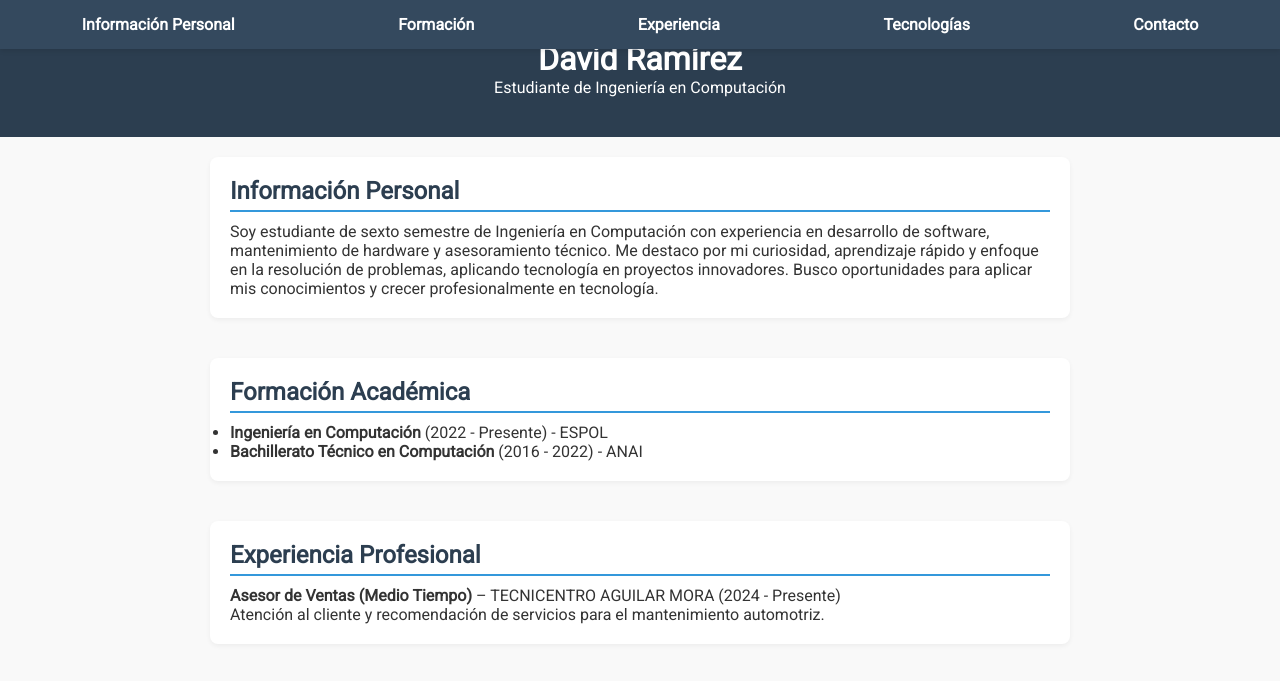
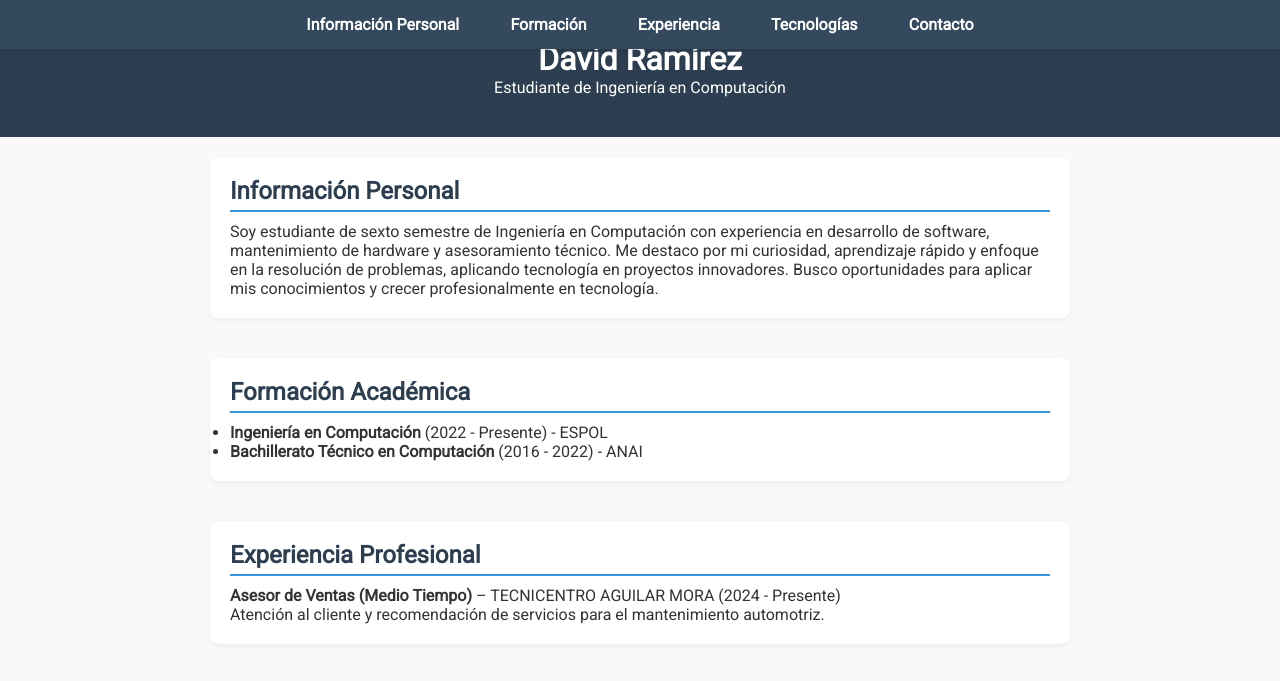
Before and after one commit to DERS0214/curriculum, a plain HTML site: page index.html in a window 1280 px wide. Shown: the top 681 px of the page. Drawn offline with Linux system fonts and the light colour scheme.

Commit message:
Actualizar style.css

```diff
--- a/style.css
+++ b/style.css
@@ -18,7 +18,7 @@ nav {
     width: 100%;
     background-color: #34495e;
     display: flex;
-    justify-content: space-around; /* Distribuye el espacio alrededor de los ítems */
+    justify-content: center; /* Centrado por defecto para pantallas medianas */
     flex-wrap: wrap;
     padding: 10px 0;
     z-index: 1000;
@@ -28,8 +28,7 @@ nav {
 nav a {
     color: white;
     text-decoration: none;
-    /* Eliminamos los márgenes horizontales */
-    margin: 5px 0; /* Mantenemos un pequeño margen vertical */
+    margin: 5px 1%; /* Pequeño margen horizontal para separación mínima */
     font-weight: bold;
     transition: color 0.3s ease;
 }
@@ -72,6 +71,28 @@ footer {
     color: white;
     padding: 15px;
     margin-top: 40px;
+}
+
+/* Para pantallas de escritorio más anchas */
+@media (min-width: 992px) {
+    nav {
+        justify-content: center; /* Centra los elementos en pantallas grandes */
+    }
+
+    nav a {
+        margin: 5px 2%; /* Aumenta ligeramente el margen en escritorio */
+    }
+}
+
+/* Responsive para tablets y pantallas medianas */
+@media (max-width: 991px) and (min-width: 769px) {
+    nav {
+        justify-content: space-around; /* Distribuye el espacio en pantallas medianas */
+    }
+
+    nav a {
+        margin: 5px 1.5%; /* Ajuste de margen para pantallas medianas */
+    }
 }
 
 /* Responsive para móvil */
```
